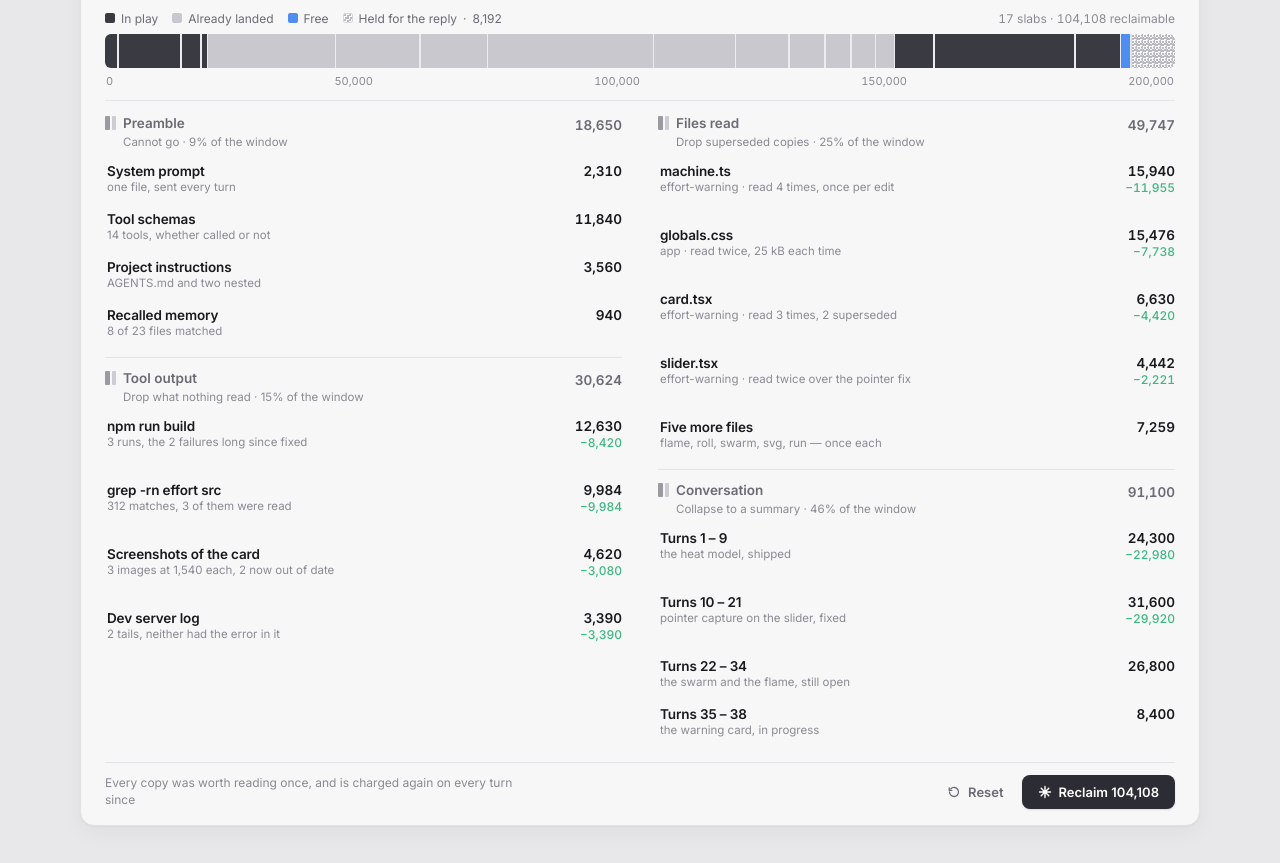
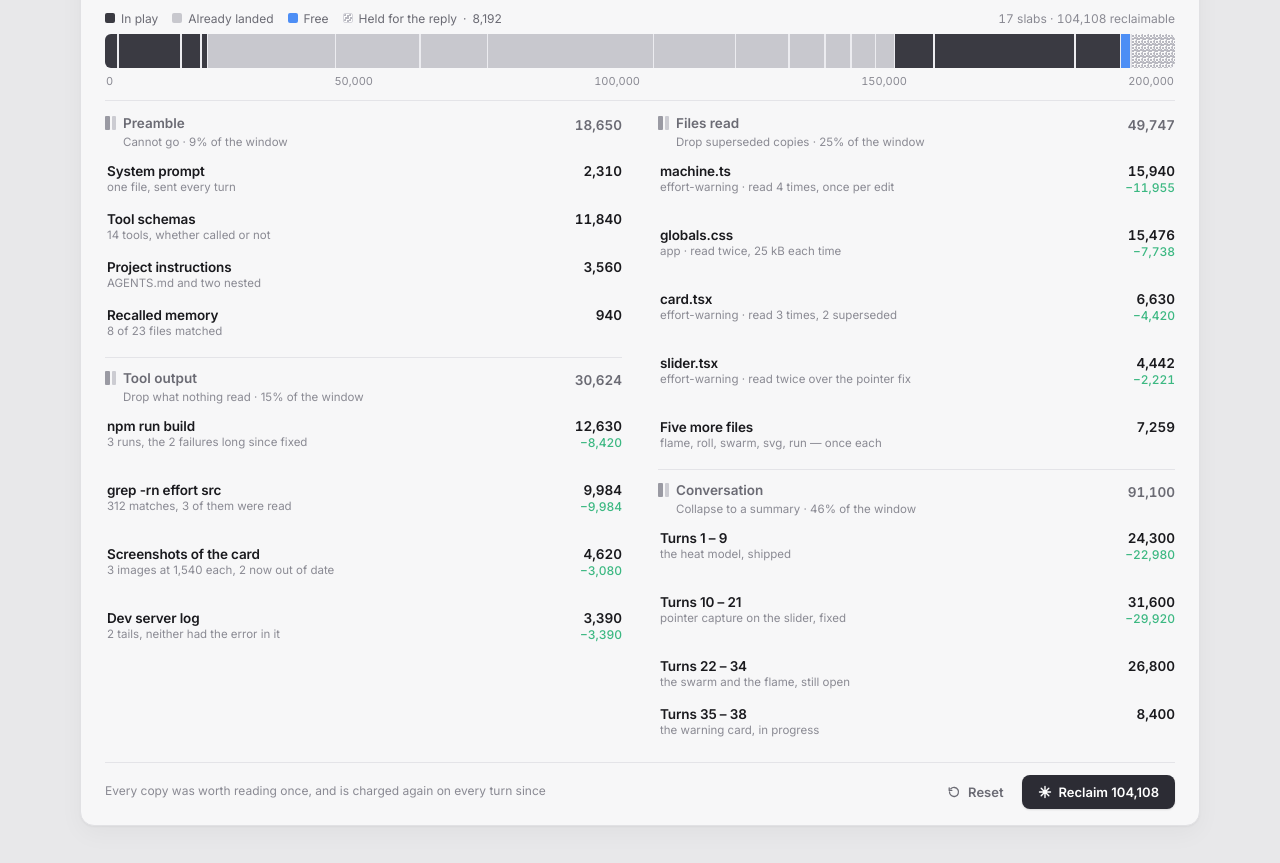
Before and after one commit to JesseZhang97/context-window-demo, a plain HTML site: page index.html in a window 1280 px wide. Shown: the part 133-996 px from the top of the page. Drawn offline with Linux system fonts and the light colour scheme.

Commit message:
Keep footer caption on one line
Use nowrap with ellipsis so left footer text does not wrap under the actions.

```diff
--- a/styles.css
+++ b/styles.css
@@ -450,10 +450,14 @@ h1 {
 
 .caption {
   margin: 0;
+  flex: 1;
+  min-width: 0;
   font-size: 12px;
   color: var(--muted);
-  max-width: 420px;
   line-height: 1.4;
+  white-space: nowrap;
+  overflow: hidden;
+  text-overflow: ellipsis;
 }
 
 .actions {
```
